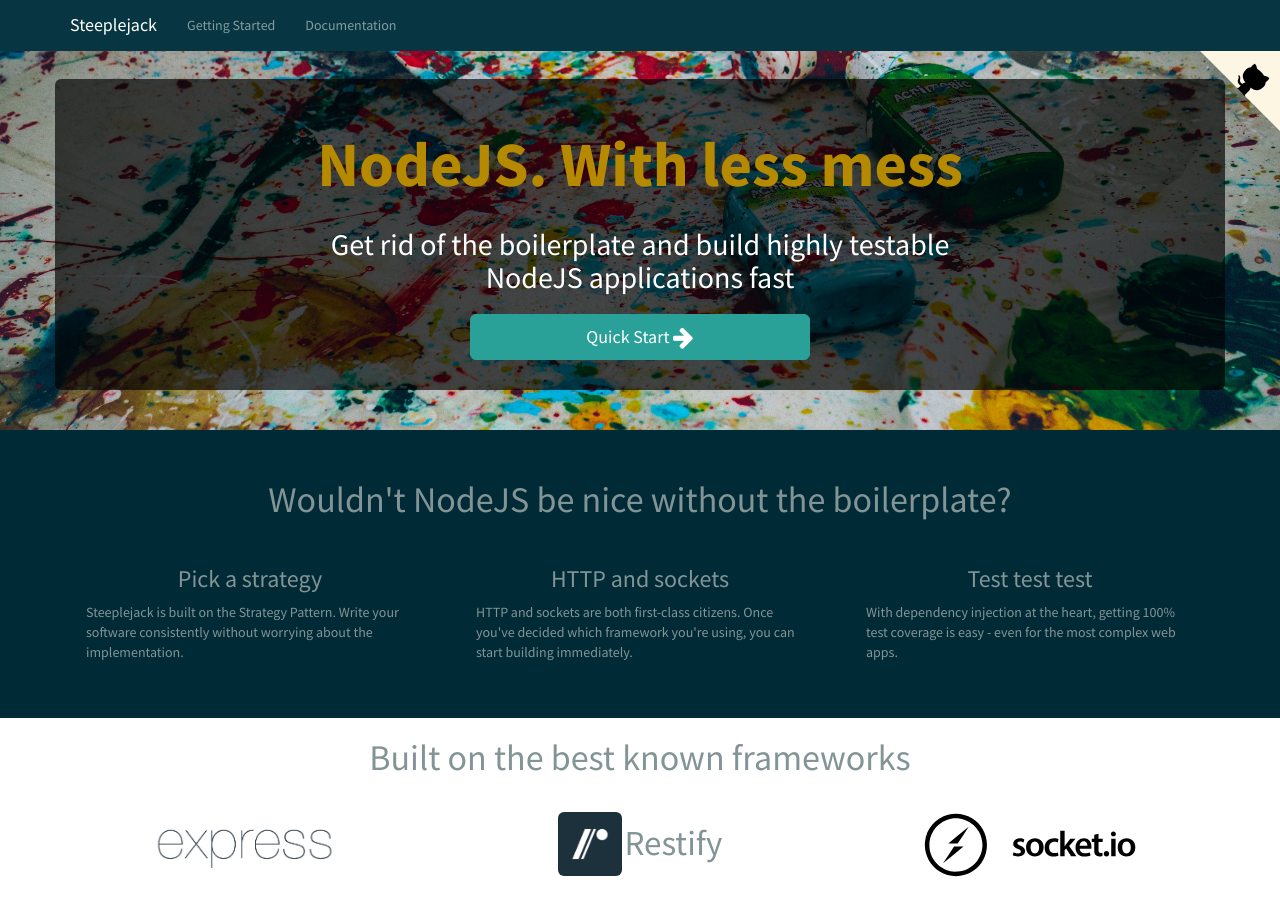
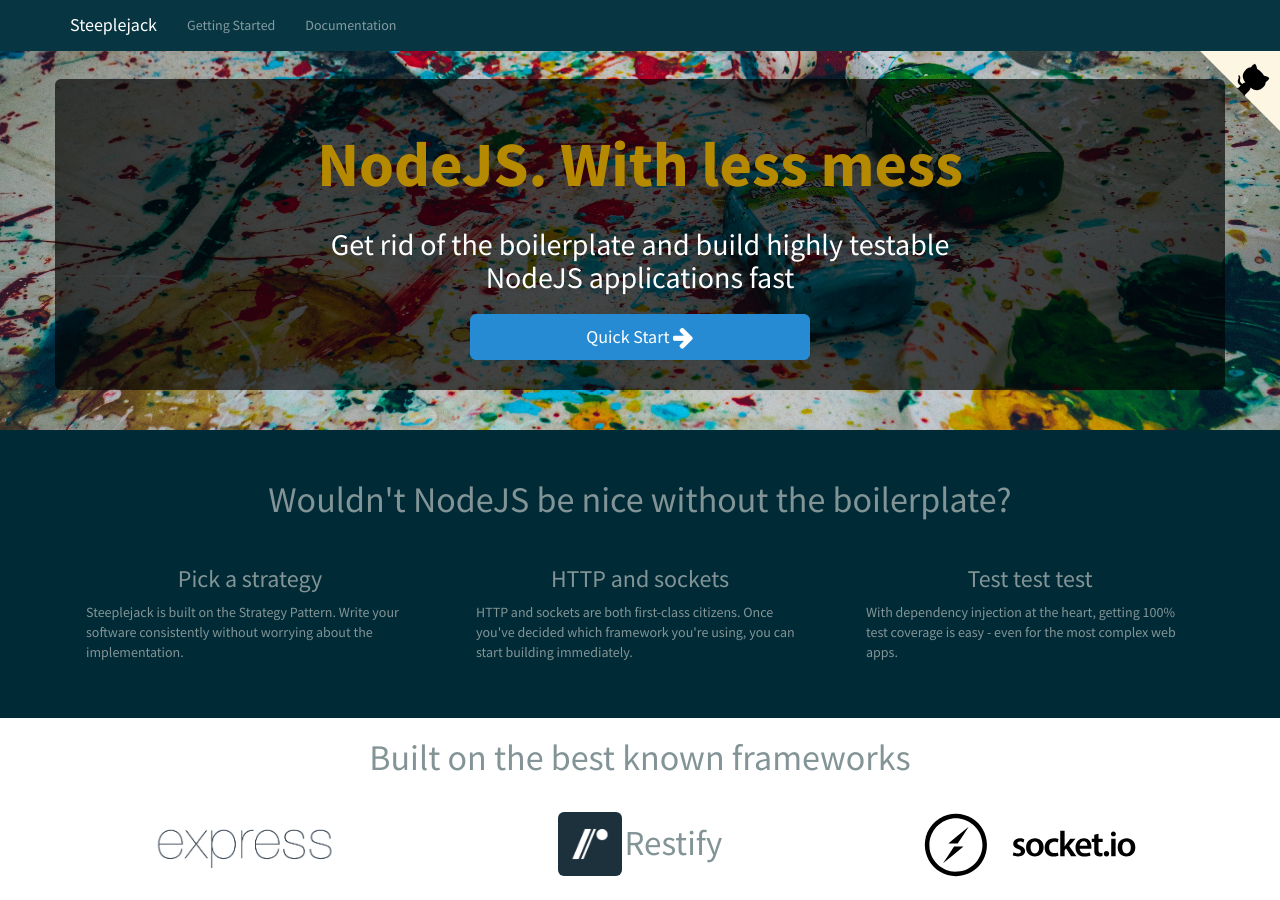
Before and after one commit to steeplejack-js/steeplejack-js.github.io, a Jekyll site: the page built from index.html, in a window 1280 px wide and 900 px high. Built offline with Jekyll 4.4.1, drawn with Linux system fonts in a browser that asks for light colours.

Commit message:
Changed next/previous button colours

```diff
--- a/_layouts/sidebar.html
+++ b/_layouts/sidebar.html
@@ -48,7 +48,7 @@
             {% if page.prev %}
               <a
                 role="button"
-                class="btn btn-danger"
+                class="btn btn-warning"
                 href="{{ page.prev.url | prepend: currentPage.url | prepend: site.baseurl }}">
                 <i class="fa fa-arrow-left"></i> {{ page.prev.name }}
               </a>
@@ -57,7 +57,7 @@
             {% if page.next %}
               <a
                 role="button"
-                class="btn btn-success"
+                class="btn btn-info"
                 href="{{ page.next.url | prepend: currentPage.url | prepend: site.baseurl }}">
                   {{ page.next.name }}
                   <i class="fa fa-arrow-right"></i>
--- a/index.html
+++ b/index.html
@@ -24,7 +24,7 @@
 
         <div class="col-sm-4 col-sm-offset-4 col-xs-12">
           <a
-            class="btn btn-success btn-block btn-lg"
+            class="btn btn-info btn-block btn-lg"
             href="{{ '/getting-started' | preprend:site.baseurl }}">
             Quick Start
             <i class="fa fa-arrow-right fa-lg"></i>
```
